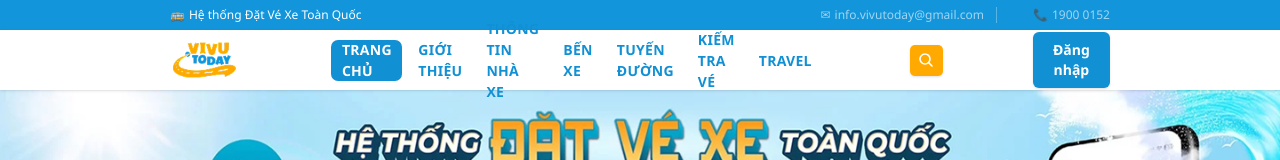
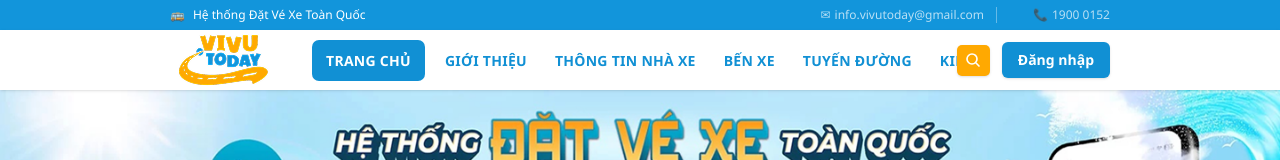
Before and after one commit to NgueyenQuangHoang/Bus-Ticket-Booking-System, a React (Vite) app in the folder client/: page / in a window 1280 px wide. Shown: the top 160 px of the page. Built offline with nearby package versions, Linux system fonts and the light colour scheme.

Commit message:
fix header + nav

```diff
--- a/client/src/components/common/header.tsx
+++ b/client/src/components/common/header.tsx
@@ -1,20 +1,32 @@
 import { useState } from "react";
+import { NavLink } from "react-router-dom";
 import logoMain from "../../assets/loginmain.png";
 import FormAuth from "../../ui/FromAuth";
 
 export default function Header() {
   const [drawerOpen, setDrawerOpen] = useState(false);
 
+  // Desktop nav item style
+  const navClass = ({ isActive }: { isActive: boolean }) =>
+    isActive
+      ? "bg-[#1190D4] text-white h-[41px] px-[14px] rounded-[7px] flex items-center font-bold text-[14px] uppercase tracking-[0.28px] whitespace-nowrap"
+      : "h-[41px] px-[8px] flex items-center font-bold text-[14px] text-[#1190D4] uppercase tracking-[0.28px] hover:text-blue-800 transition-colors whitespace-nowrap";
+
   return (
     <header className="w-full font-['Segoe_UI']">
-      {/* Top Bar */}
-      <div className="bg-[#1295db] text-white h-[30px] flex items-center justify-between px-[170px] text-[12px]">
-        <div className="flex items-center gap-1">
-          <span>🚌</span>
-          <span className="font-normal">Hệ thống Đặt Vé Xe Toàn Quốc</span>
+      {/* ================= TOP BAR (LUÔN HIỆN) ================= */}
+      <div className="bg-[#1295db] text-white h-[30px] flex items-center">
+        <div className="w-full flex items-center justify-between px-3 sm:px-4 md:px-8 lg:px-[170px] text-[11px] sm:text-[12px]">
+          {/* Left (luôn có) */}
+          <div className="flex items-center gap-2 min-w-0">
+            <span className="shrink-0">🚌</span>
+            <span className="font-normal truncate">
+              Hệ thống Đặt Vé Xe Toàn Quốc
+            </span>
           </div>
 
-        <div className="hidden lg:flex items-center gap-6 opacity-60">
+          {/* Right (chỉ hiện Desktop >= 769px) */}
+          <div className="hidden md:flex items-center gap-6 opacity-70">
             <div className="flex items-center gap-1 pr-3 border-r border-white/50 h-[16px]">
               <span>✉</span>
               <span>info.vivutoday@gmail.com</span>
@@ -25,11 +37,14 @@ export default function Header() {
             </div>
           </div>
         </div>
+      </div>
 
-      {/* Main Header */}
-      <div className="bg-white shadow-sm relative z-20 h-[60px] flex items-center px-[170px] gap-[90px]">
-        {/* Mobile: Hamburger Button (Left) - Hidden on desktop */}
-        <div className="lg:hidden absolute left-4">
+      {/* ================= MAIN HEADER ================= */}
+      <div className="bg-white shadow-sm relative z-20 h-[60px] flex items-center">
+        <div className="w-full flex items-center px-3 sm:px-4 md:px-8 lg:px-[170px] min-w-0">
+
+          {/* Mobile + Tablet: Hamburger (<=768px) */}
+          <div className="md:hidden">
             <button
               onClick={() => setDrawerOpen(true)}
               aria-label="Open menu"
@@ -52,8 +67,10 @@ export default function Header() {
             </button>
           </div>
 
-        {/* Logo */}
-        <div className="w-[100px] h-[60px] flex items-center justify-center">
+          {/* Logo:
+              - Mobile/Tablet: đẩy sang phải (ml-auto)
+              - Desktop: về bình thường (md:ml-0) */}
+          <div className="w-[110px] h-[60px] flex items-center justify-center ml-auto md:ml-0">
             <img
               src={logoMain}
               alt="Vivu Today"
@@ -61,54 +78,34 @@ export default function Header() {
             />
           </div>
 
-        {/* Desktop Navigation */}
-        <nav className="hidden lg:flex items-center gap-[8px] flex-1">
-          <a
-            href="/"
-            className="bg-[#1190D4] text-white h-[41px] px-[10.5px] rounded-[7px] flex items-center justify-center font-bold text-[14px] uppercase tracking-[0.28px]"
-          >
+          {/* Desktop nav (>=769px) */}
+          <nav className="hidden md:flex items-center gap-[12px] flex-1 ml-[32px] min-w-0 overflow-hidden">
+
+            <NavLink to="/" className={navClass}>
               Trang chủ
-          </a>
-          <a
-            href="/about-page"
-            className="h-[41px] px-[8px] flex items-center font-bold text-[14px] text-[#1190D4] uppercase tracking-[0.28px] hover:text-blue-800 transition-colors"
-          >
+            </NavLink>
+            <NavLink to="/about-page" className={navClass}>
               Giới thiệu
-          </a>
-          <a
-            href="#"
-            className="h-[41px] px-[8px] flex items-center font-bold text-[14px] text-[#1190D4] uppercase tracking-[0.28px] hover:text-blue-800 transition-colors"
-          >
+            </NavLink>
+            <NavLink to="/busCompany" className={navClass}>
               Thông tin nhà xe
-          </a>
-          <a
-            href="#"
-            className="h-[41px] px-[8px] flex items-center font-bold text-[14px] text-[#1190D4] uppercase tracking-[0.28px] hover:text-blue-800 transition-colors"
-          >
+            </NavLink>
+            <NavLink to="/stations" className={navClass}>
               Bến xe
-          </a>
-          <a
-            href="#"
-            className="h-[41px] px-[8px] flex items-center font-bold text-[14px] text-[#1190D4] uppercase tracking-[0.28px] hover:text-blue-800 transition-colors"
-          >
+            </NavLink>
+            <NavLink to="/routes" className={navClass}>
               Tuyến đường
-          </a>
-          <a
-            href="#"
-            className="h-[41px] px-[8px] flex items-center font-bold text-[14px] text-[#1190D4] uppercase tracking-[0.28px] hover:text-blue-800 transition-colors"
-          >
-            Kiếm tra vé
-          </a>
-          <a
-            href="#"
-            className="h-[41px] px-[8px] flex items-center font-bold text-[14px] text-[#1190D4] uppercase tracking-[0.28px] hover:text-blue-800 transition-colors"
-          >
+            </NavLink>
+            <NavLink to="/check-ticket" className={navClass}>
+              Kiểm tra vé
+            </NavLink>
+            <NavLink to="/travel" className={navClass}>
               Travel
-          </a>
+            </NavLink>
           </nav>
 
-        {/* Search / Actions (Right) */}
-        <div className="hidden lg:flex items-center">
+          {/* Desktop actions (>=769px): Search + Login */}
+          <div className="hidden md:flex items-center gap-[12px]">
             <button className="bg-[#FFA901] w-[33px] h-[31px] flex items-center justify-center rounded-[5px] text-white hover:bg-orange-500 transition-colors shadow-sm">
               <svg
                 xmlns="http://www.w3.org/2000/svg"
@@ -125,103 +122,83 @@ export default function Header() {
                 />
               </svg>
             </button>
-        </div>
-        <div className="hidden lg:flex items-center">
+
             <FormAuth />
           </div>
         </div>
+      </div>
 
-      {/* Mobile Drawer */}
+      {/* ================= MOBILE/TABLET DRAWER (<=768px) ================= */}
+      {/* ================= MOBILE DRAWER (ẢNH 1 CHUẨN) ================= */}
       {drawerOpen && (
-        <div className="fixed inset-0 z-50 lg:hidden">
+        <div className="fixed inset-0 z-50 md:hidden">
           {/* Overlay */}
           <div
-            className="absolute inset-0 bg-black/50 transition-opacity"
+            className="absolute inset-0 bg-black/50"
             onClick={() => setDrawerOpen(false)}
           />
 
-          {/* Drawer Content */}
-          <aside className="absolute left-0 top-0 h-full w-[280px] bg-white shadow-2xl flex flex-col animate-slide-in-left">
-            <div className="p-4 border-b flex items-center justify-between bg-[#1295db]">
+          {/* Drawer */}
+          <aside className="absolute left-0 top-0 h-full w-[280px] bg-[#1295db] text-white flex flex-col">
+            {/* Header */}
+            <div className="h-[56px] flex items-center justify-between px-4 border-b border-white/20">
               <img
                 src={logoMain}
-                alt="logo"
-                className="h-8 object-contain brightness-0 invert"
+                alt="Vivu Today"
+                className="h-7 object-contain brightness-0 invert"
               />
               <button
                 onClick={() => setDrawerOpen(false)}
-                aria-label="Close menu"
-                className="w-8 h-8 flex items-center justify-center rounded text-white hover:bg-white/20"
+                className="w-8 h-8 flex items-center justify-center text-white text-xl"
               >
-                <svg
-                  xmlns="http://www.w3.org/2000/svg"
-                  fill="none"
-                  viewBox="0 0 24 24"
-                  strokeWidth={2}
-                  stroke="currentColor"
-                  className="w-6 h-6"
-                >
-                  <path
-                    strokeLinecap="round"
-                    strokeLinejoin="round"
-                    d="M6 18L18 6M6 6l12 12"
-                  />
-                </svg>
+                ✕
               </button>
             </div>
 
-            <div className="flex-1 overflow-y-auto py-4">
-              <nav className="flex flex-col text-[#1295db] font-semibold text-base uppercase">
-                <a
-                  href="#"
-                  className="py-3 px-6 hover:bg-sky-50 border-l-4 border-transparent hover:border-[#1295db] transition-all"
+            {/* Search */}
+            <div className="p-4">
+              <div className="bg-white rounded-full flex items-center px-3 h-[38px]">
+                <input
+                  type="text"
+                  placeholder="Tìm kiếm"
+                  className="flex-1 text-sm text-gray-700 outline-none bg-transparent"
+                />
+                <span className="text-[#FFA901]">🔍</span>
+              </div>
+            </div>
+
+            {/* Menu */}
+            <nav className="flex flex-col px-4 text-[14px] uppercase">
+              {[
+                { label: "Trang chủ", to: "/" },
+                { label: "Giới thiệu", to: "/about-page" },
+                { label: "Thông tin nhà xe", to: "/busCompany" },
+                { label: "Bến xe", to: "/stations" },
+                { label: "Tuyến đường", to: "/routes" },
+                { label: "Kiểm tra vé", to: "/check-ticket" },
+                { label: "Travel", to: "/travel" },
+              ].map((item) => (
+                <NavLink
+                  key={item.to}
+                  to={item.to}
+                  onClick={() => setDrawerOpen(false)}
+                  className={({ isActive }) => ` py-3 border-b border-white/20 ${isActive ? "font-bold text-white" : "text-white/90"} `}
                 >
-                  Trang chủ
-                </a>
-                <a
-                  href="#"
-                  className="py-3 px-6 hover:bg-sky-50 border-l-4 border-transparent hover:border-[#1295db] transition-all"
-                >
-                  Giới thiệu
-                </a>
-                <a
-                  href="#"
-                  className="py-3 px-6 hover:bg-sky-50 border-l-4 border-transparent hover:border-[#1295db] transition-all"
-                >
-                  Thông tin nhà xe
-                </a>
-                <a
-                  href="#"
-                  className="py-3 px-6 hover:bg-sky-50 border-l-4 border-transparent hover:border-[#1295db] transition-all"
-                >
-                  Bến xe
-                </a>
-                <a
-                  href="#"
-                  className="py-3 px-6 hover:bg-sky-50 border-l-4 border-transparent hover:border-[#1295db] transition-all"
-                >
-                  Tuyến đường
-                </a>
-                <a
-                  href="#"
-                  className="py-3 px-6 hover:bg-sky-50 border-l-4 border-transparent hover:border-[#1295db] transition-all"
-                >
-                  Kiểm tra vé
-                </a>
-                <a
-                  href="#"
-                  className="py-3 px-6 hover:bg-sky-50 border-l-4 border-transparent hover:border-[#1295db] transition-all"
-                >
-                  Travel
-                </a>
+                  {item.label}
+                </NavLink>
+              ))}
             </nav>
-              <div>
-                <FormAuth />
-              </div>
+
+            {/* Login */}
+            <div className="p-4 mt-auto">
+              <button className="w-full h-[40px] bg-white text-[#1295db] font-semibold rounded-md">
+                Đăng nhập
+              </button>
             </div>
           </aside>
         </div>
       )}
+
     </header>
   );
 }
```
Also changed, not shown: 1 other file (tests, documents, lock files or other folders). Lines whose indentation alone changed are shown as unchanged.
